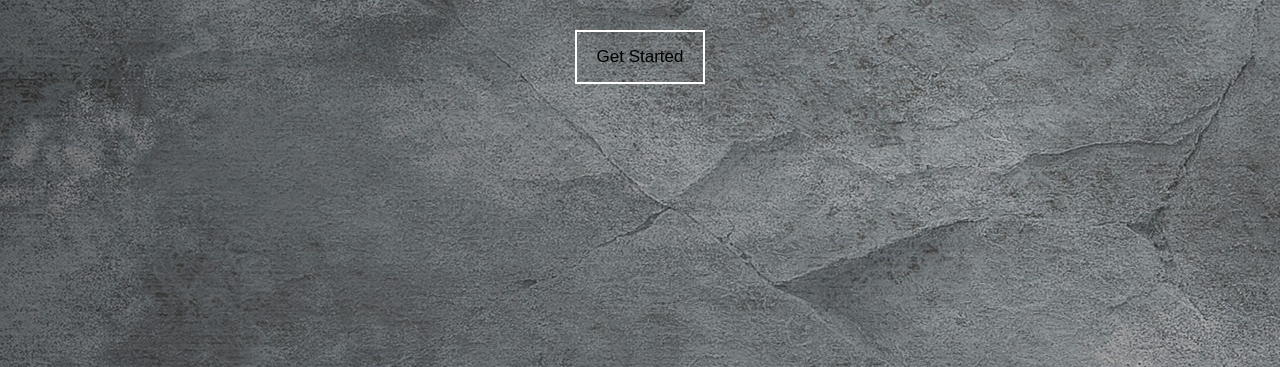
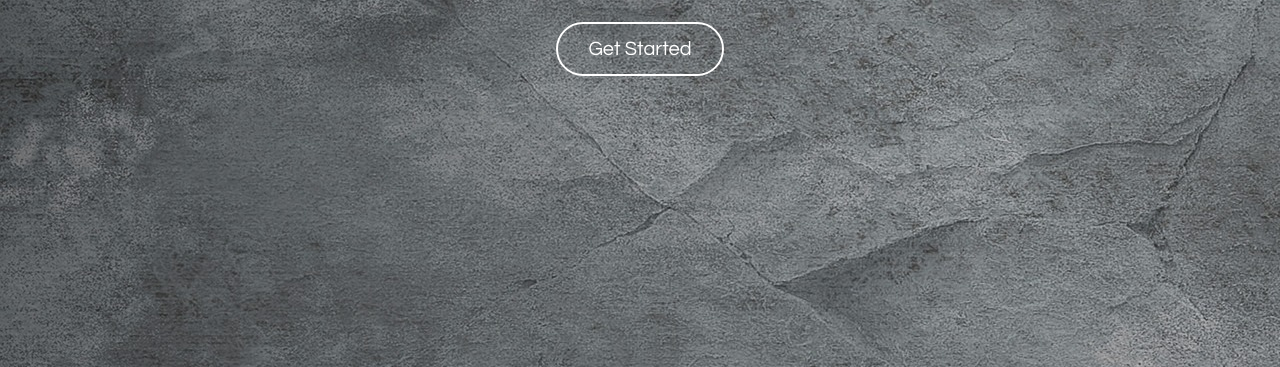
Before and after one commit to seankoder/sucoding_clone, a plain HTML site: page project8_webpage2/index.html in a window 1280 px wide. Shown: the part 433-800 px from the top of the page. Drawn offline with Linux system fonts and the light colour scheme.

Commit message:
project8 complete

```diff
--- a/project8_webpage2/index.html
+++ b/project8_webpage2/index.html
@@ -8,6 +8,7 @@
     <link rel="stylesheet" href="style.css">
 </head>
 <body>
+    <div class="container">
         <div class="main-txt">
             <h1>Simple, One Page Design</h1>
         </div>
@@ -17,6 +18,8 @@
         <div class="btn">
             <button>Get Started</button>
         </div>
+    </div>
+
 
 </body>
 </html>
--- a/project8_webpage2/style.css
+++ b/project8_webpage2/style.css
@@ -1,4 +1,5 @@
 @import url('https://fonts.googleapis.com/css2?family=Atkinson+Hyperlegible&family=Dancing+Script:wght@500&display=swap');
+@import url('https://fonts.googleapis.com/css2?family=Questrial&display=swap');
 
 * {
     margin: 0;
@@ -7,12 +8,16 @@
 }
 
 body {
+
+    background-image: url('./images/gray_back_wide.jpeg');
+}
+
+.container {
     display: flex;
     flex-direction: column;
     height: 100vh;
     justify-content: center;
     align-items: center;
-    background-image: url('./images/gray_back_wide.jpeg');
 }
 
 .main-txt {
@@ -31,18 +36,27 @@ body {
 
 .sm-txt p{
     font-size: 23px;
+
     color: #fff;
+    font-family: 'Questrial', sans-serif;
 }
 
 .btn {
-    margin-top: 30px;
+    margin-top: 15px;
 }
 
 .btn button {
     background: none;
     border: 2px solid white;
-    padding: 15px 20px;
-    font-size: 17px;
+    padding: 15px 30px;
+    border-radius: 30px;
+    font-size: 20px;
+    font-family: 'Questrial', sans-serif;
+    color: #fff;
+    cursor: pointer;
+    transition: all .5s;
+}
 
-
+.btn button:hover {
+    background: rgb(197, 105, 105);
 }
```
Lines whose indentation alone changed are shown as unchanged.
